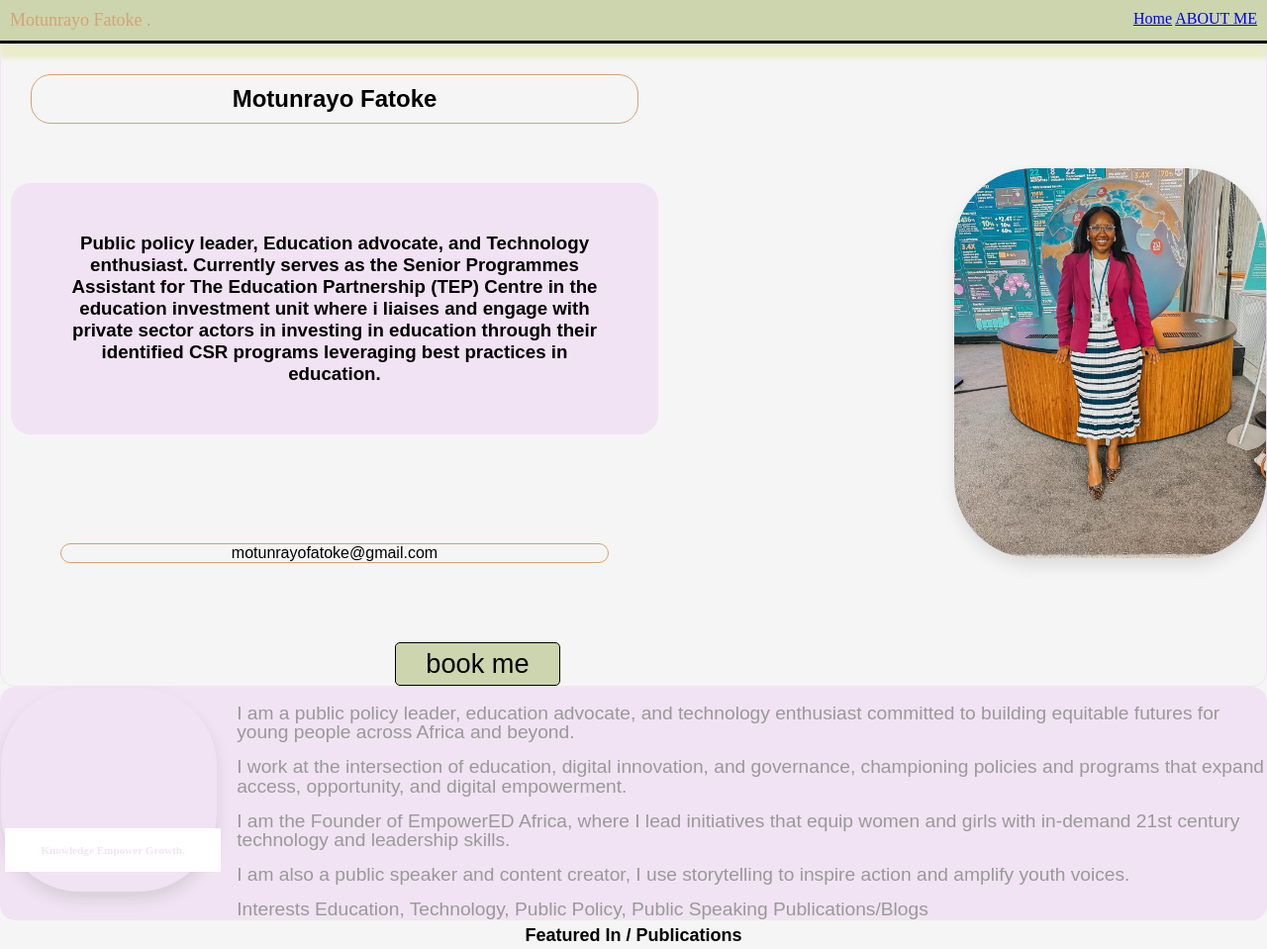
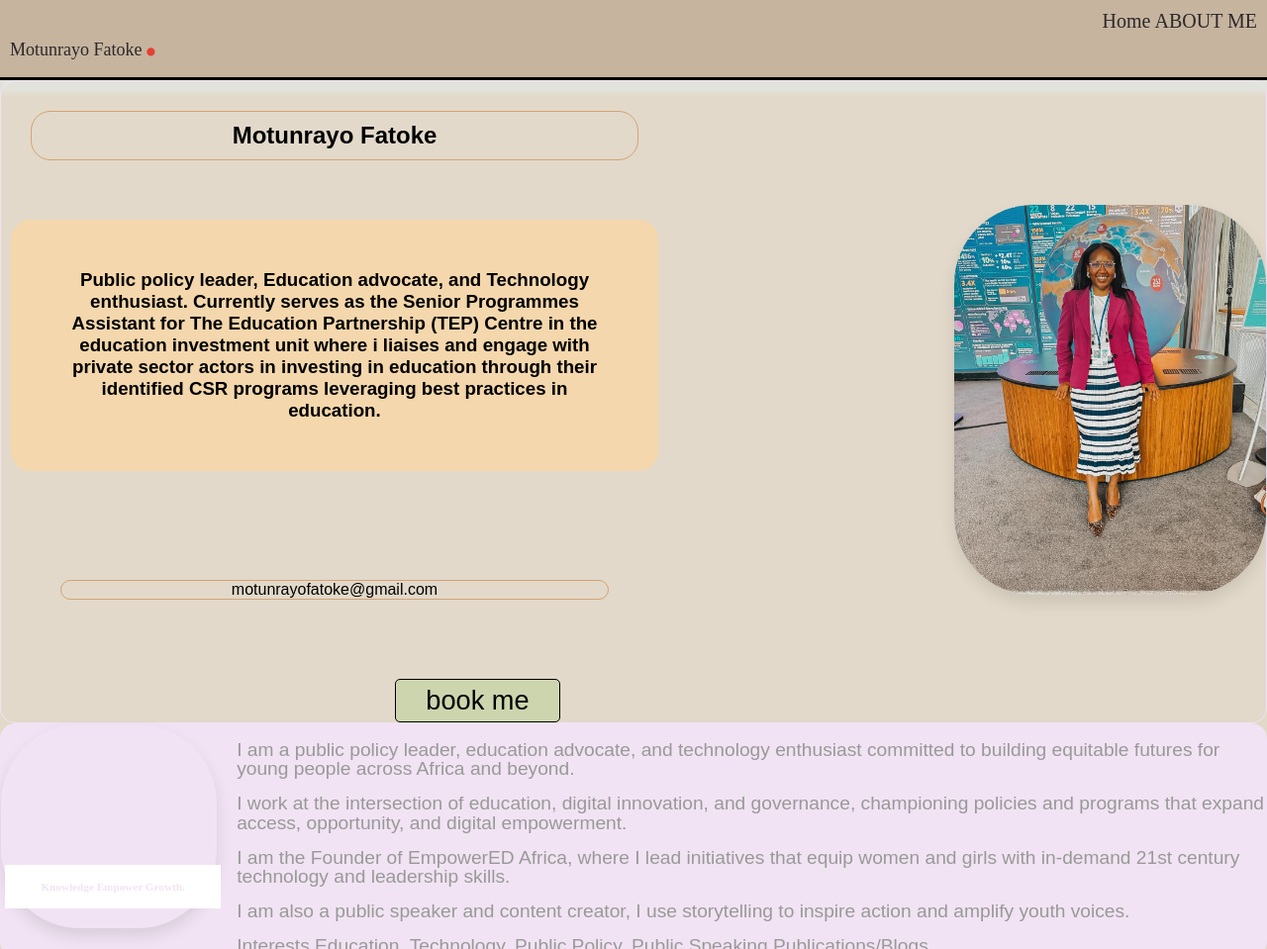
Before and after one commit to Kidar-kush/personal, a plain HTML site: page index.html in a window 1280 px wide. Shown: the top 959 px of the page at 99% size. Drawn offline with Linux system fonts and the light colour scheme; grey boxes are pictures that could not be loaded.

Commit message:
Update styles for header and background colors

```diff
--- a/style.css
+++ b/style.css
@@ -4,22 +4,35 @@
     box-sizing: border-box;
 }
 html{
-    background: whitesmoke;
+    background: #E2d9ca;
 
 }
+header span{
+    color: #e34234;
+    font-size:50px;
+    font-weight: bolder;
+    font-style: oblique;
+}
+
 header{
     display: flex;
     gap: 50px;
     justify-content: space-between;
     border-bottom: 3px solid black;
     padding: 10px;
-    box-shadow: 4px 10px 5px 5px #E9EDC9;
-    background: #CCD5AE;
+    box-shadow: 4px 8px 5px 5px #e2e3dd;
+    background: #c6b49f;
 }
 header a.head{
-    color: #D4A373 ;
+    color: #2c2929 ;
     text-decoration: none;
     font-size: large;
+}
+header nav a{
+    text-decoration: none;
+    color: #2c2929;
+    font-size: 20px;
+    gap: 10px;
 }
 .content{
     display: flex;
@@ -47,7 +60,7 @@ padding: 50px;
 text-align: center;
     align-items: center;
     font-family: sans-serif;
-    background: #F1E3F3;
+    background: #f4d7ac;
     margin-bottom: 20px;
 }
 .content-text h2{
```
